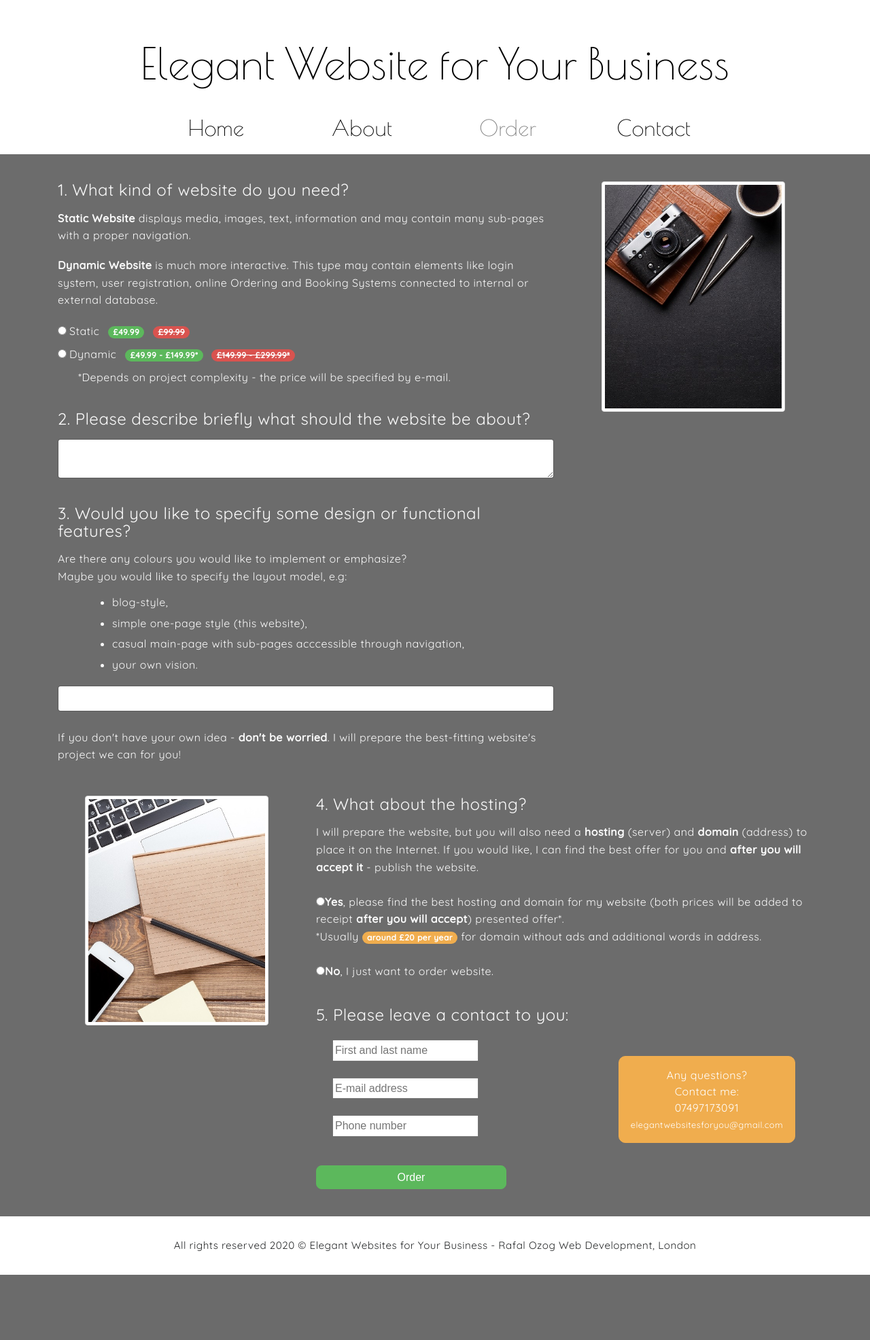
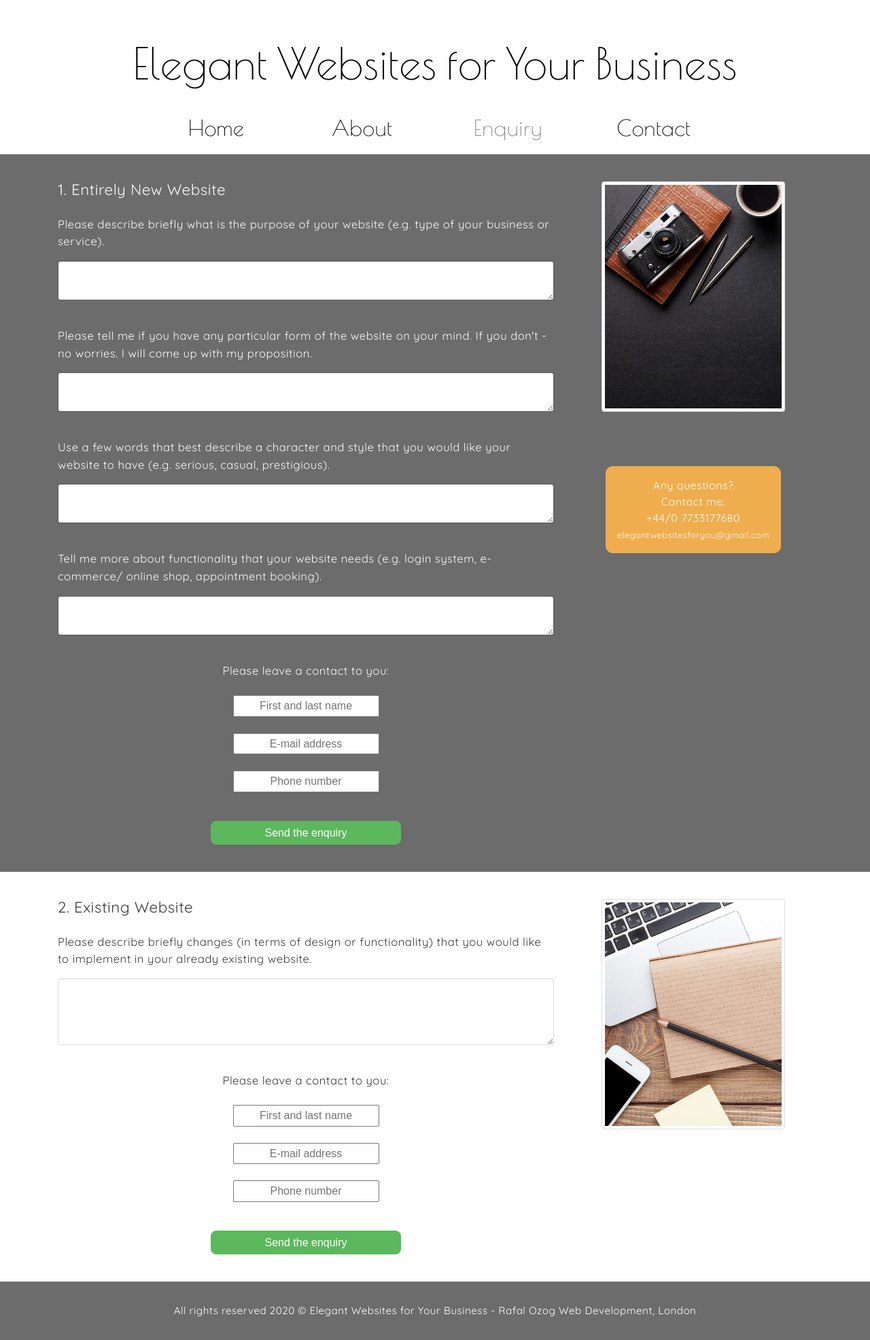
Before and after one commit to ravo9/PHP_Website_Project-Elegant_Website_for_Your_Business, a PHP site: page /order.php in a window 1280 px wide. Shown: the whole page at 68% size. Before the commit the page ends 1876 px from the top, so only its background shows below. Run offline with PHP 8.4, Linux system fonts and the light colour scheme.

Commit message:
Unsaved changes pushed

```diff
--- a/Source code/css/style.css
+++ b/Source code/css/style.css
@@ -62,6 +62,16 @@ body
 	color: #FFF;
 }
 
+.enquiry-header-type
+{
+	font-size: 1.4rem;
+}
+
+.enquiry-legend
+{
+	font-size: 1.04rem;
+}
+
 #benefits, #examples
 {
 	padding: 40px 0;
--- a/Source code/order.php
+++ b/Source code/order.php
@@ -2,7 +2,7 @@
 <html lang="en">
 <head>
 
-	<title>Elegant Website for Your Business</title>
+	<title>Elegant Websites for Your Business</title>
 
 	<meta charset="utf-8" />
 	<meta http-equiv="X-UA-Compatible" content="IE=edge,chrome=1" />
@@ -21,13 +21,13 @@
 <body>
 
 	<div id="logo" class="container">
-		<a href="index.php" class="links_no_decoration">Elegant Website for Your Business</a>
+		<a href="index.php" class="links_no_decoration">Elegant Websites for Your Business</a>
 
 		<div id="nav_bar">
 			<ul>
 				<li><a href="index.php">Home</a></li>
 				<li><a href="about.php">About</a></li>
-				<li><a href="order.php" style="color: grey;">Order</a></li>
+				<li><a href="order.php" style="color: grey;">Enquiry</a></li>
 				<li><a href="contact.php">Contact</a></li>
 			</ul>
 		</div>
@@ -38,10 +38,16 @@
         <form action="order_complete.php" name="form" method="post">
 	    <div class="row">
 	        <div class="col-md-8">
+								<div class="mb-4 enquiry-header-type">1. Entirely New Website</div>
 						    <fieldset class="form-group">
+										<legend class="mb-3 enquiry-legend">Please describe briefly what is the purpose of your website (e.g. type of your business or service).</legend>
+										<textarea class="form-control" name="purpose" rows="2"></textarea>
+										<div style="height: 23px;"></div>
+							  <script>
+								/*
 								<legend class="mb-3">1. What kind of website do you need?</legend>
 								    <label for="type">
-								    <strong>Static Website</strong> displays media, images, text, information and may contain many sub-pages with a proper navigation.
+								    Please describe briefly what is the purpose of your website (e.g. type of your business or service).
 								    <div style="height: 18px"></div>
 								    <strong>Dynamic Website</strong> is much more interactive. This type may contain elements like login system, user registration, online Ordering and Booking Systems connected to internal or external database.
 								    </label>
@@ -65,42 +71,61 @@
                                 Other (please specify): <input class="form-control mt-2" type="text" name="other_dynamic_elements" />
                                 </div>
 							    <div style="height: 30px;"></div>
+									*/
+								</script>
 						    </fieldset>
 
 						    <fieldset class="form-group">
-							    <legend class="mb-3">2. Please describe briefly what should the website be about?</legend>
-                                <textarea class="form-control" name="desc" rows="2"></textarea>
+							    	<legend class="mb-3 enquiry-legend">Please tell me if you have any particular form of the website on your mind. If you don't - no worries. I will come up with my proposition.</legend>
+                		<textarea class="form-control" name="form" rows="2"></textarea>
 							    	<div style="height: 23px;"></div>
 						    </fieldset>
 
 								<fieldset class="form-group">
-							    <legend class="mb-3">3. Would you like to specify some design or functional features?<br/></legend>
-                                           Are there any colours you would like to implement or emphasize?<br/>
-                                           Maybe you would like to specify the layout model, e.g:<br/>
-                                           <ul>
-                                               <li>blog-style,</li>
-                                               <li>simple one-page style (this website),</li>
-                                               <li>casual main-page with sub-pages acccessible through navigation,</li>
-                                               <li>your own vision.</li>
-                                          </ul>
-                                          <input type="text" class="form-control" name="spec" /></br>
-                                           If you don't have your own idea - <strong>don't be worried</strong>. I will prepare the best-fitting website's project we can for you!
+							    	<legend class="mb-3 enquiry-legend">Use a few words that best describe a character and style that you would like your website to have (e.g. serious, casual, prestigious).</legend>
+                		<textarea class="form-control" name="style" rows="2"></textarea>
 							    	<div style="height: 23px;"></div>
+						    </fieldset>
+
+								<fieldset class="form-group">
+									 <legend class="mb-3 enquiry-legend">Tell me more about functionality that your website needs (e.g. login system, e-commerce/ online shop, appointment booking).</legend>
+									 <textarea class="form-control" name="functionality" rows="2"></textarea>
+									 <div style="height: 23px;"></div>
+							 </fieldset>
+
+							 <fieldset class="form-group text-center">
+									 <legend class="mb-4  enquiry-legend">Please leave a contact to you:</legend>
+											 <input class="d-block mb-4 text-center" style="margin-left:auto; margin-right:auto" type="textarea" name="name" placeholder="First and last name">
+											 <input class="d-block mb-4 text-center" style="margin-left:auto; margin-right:auto" type="textarea" name="email" placeholder="E-mail address">
+											 <input class="d-block mb-3 text-center" style="margin-left:auto; margin-right:auto" type="textarea" name="phone" placeholder="Phone number">
+									 <div style="height: 10px;"></div>
+								 </fieldset>
+
+							 <fieldset class="text-center">
+	 						 		<input type="submit" name="submit" class="btn btn-success" style="width: 280px; height: 35px; padding-top: 7px; padding-bottom: 7px; border-radius: 8px;" value="Send the enquiry" />
 	 						 </fieldset>
 
             </div>
             <div class="col-md-4 text-center">
 						    <img class="img-thumbnail" src="img/c1.jpg">
+								<div style="height: 80px;"></div>
+								<div class="btn btn-warning" style="padding-top: 15px; padding-bottom: 15px; line-height: 1.5; border-radius: 10px;">
+									Any questions?<br/>
+									Contact me:<br/>
+									+44/0 7733177680<br/>
+									<span style="font-size: 0.8rem;">elegantwebsitesforyou@gmail.com</span>
 								</div>
 		    		</div>
-        <div class="row mt-2">
+					</div>
+
+        <script>/*<div class="row mt-2">
                 <div class="col-md-4 text-center">
                      <img class="img-thumbnail" src="img/c3.jpg">
 					<div style="height: 30px;"></div>
 					<div class="btn btn-warning" style="position: relative; top: 15px; left: 780px; width: 260px; padding-top: 15px; padding-bottom: 15px; line-height: 1.5; border-radius: 10px;">
 						Any questions?<br/>
 						Contact me:<br/>
-						07497173091<br/>
+					  +44/0 7733177680<br/>
 						<span style="font-size: 0.8rem;">elegantwebsitesforyou@gmail.com</span>
 					</div>
 				</div>
@@ -127,11 +152,46 @@
 						    </fieldset>
 				    </div>
 			    </div>
+					*/</script>
             </form>
 	    </div>
     </div>
 
-	<div id="footer">
+
+		<div id="introduction">
+	    <div class="container">
+        <form action="order_complete.php" name="form" method="post">
+				<div class="row">
+					 <div class="col-md-8">
+								 <div class="mb-4 enquiry-header-type">2. Existing Website</div>
+								 <fieldset class="form-group">
+										 <legend class="mb-3 enquiry-legend">Please describe briefly changes (in terms of design or functionality) that you would like to implement in your already existing website.</legend>
+										 <textarea class="form-control" name="existing" rows="4"></textarea>
+										 <div style="height: 23px;"></div>
+								 </fieldset>
+
+								<fieldset class="form-group text-center">
+										<legend class="mb-4  enquiry-legend">Please leave a contact to you:</legend>
+											 <input class="d-block mb-4 text-center" style="margin-left:auto; margin-right:auto" type="textarea" name="name" placeholder="First and last name">
+											 <input class="d-block mb-4 text-center" style="margin-left:auto; margin-right:auto" type="textarea" name="email" placeholder="E-mail address">
+											 <input class="d-block mb-3 text-center" style="margin-left:auto; margin-right:auto" type="textarea" name="phone" placeholder="Phone number">
+										<div style="height: 10px;"></div>
+									</fieldset>
+
+								<fieldset class="text-center">
+									 <input type="submit" name="submit" class="btn btn-success" style="width: 280px; height: 35px; padding-top: 7px; padding-bottom: 7px; border-radius: 8px;" value="Send the enquiry" />
+								</fieldset>
+
+							</div>
+							<div class="col-md-4 text-center">
+					 <img class="img-thumbnail" src="img/c3.jpg">
+				 </div>
+        </div>
+        </form>
+	    </div>
+    </div>
+
+	<div id="footer" class="footer-reversed-colors">
 		<div class="container">
 			All rights reserved 2020 &copy Elegant Websites for Your Business - Rafal Ozog Web Development, London
 		</div>
```
Also changed, not shown: Source code/about.php (+17 -7 lines), Source code/contact.php (+4 -4 lines), Source code/index.php (+22 -11 lines), Source code/message_sent.php (+4 -4 lines), Source code/order_complete.php (+22 -25 lines). Lines whose indentation alone changed are shown as unchanged.
